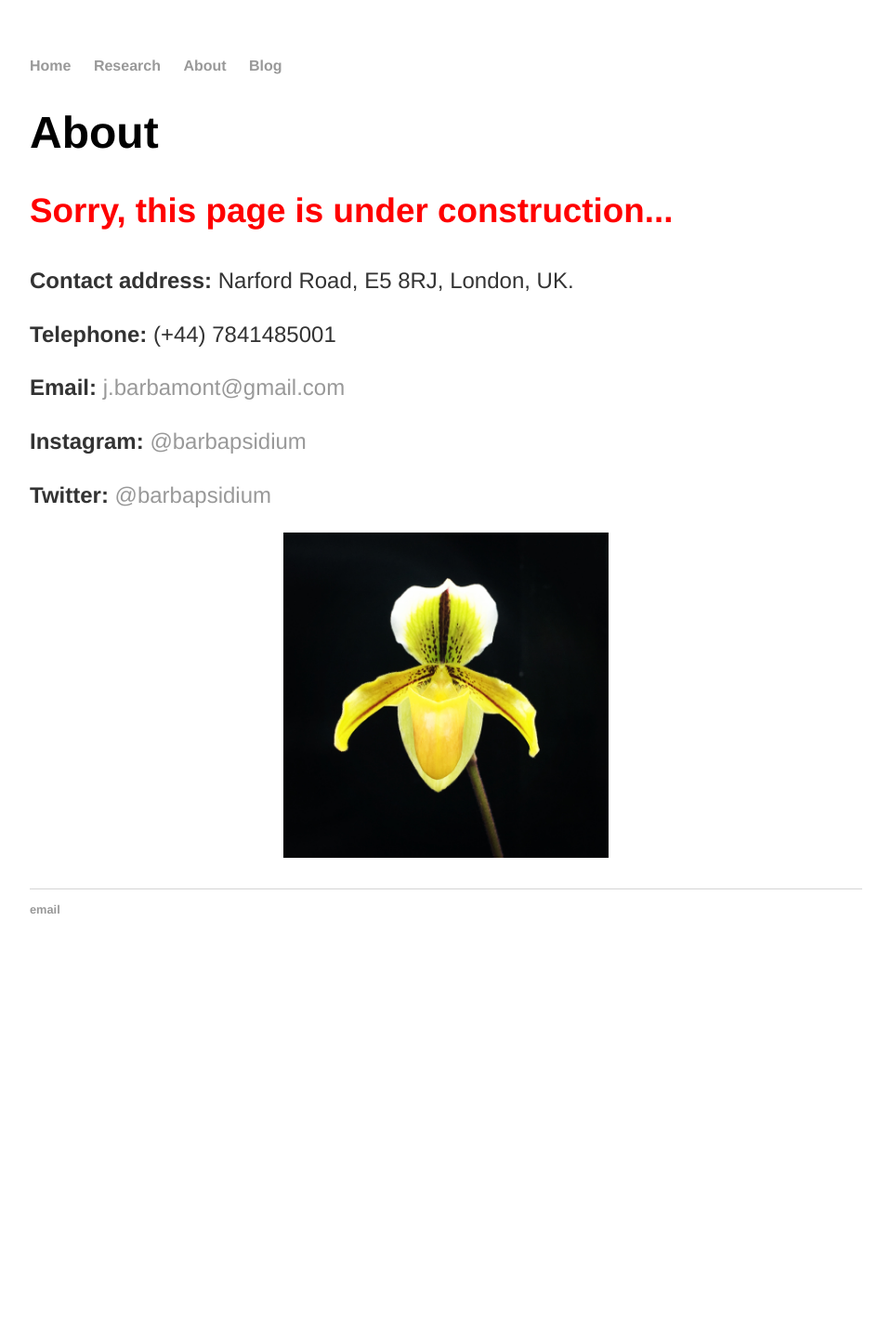
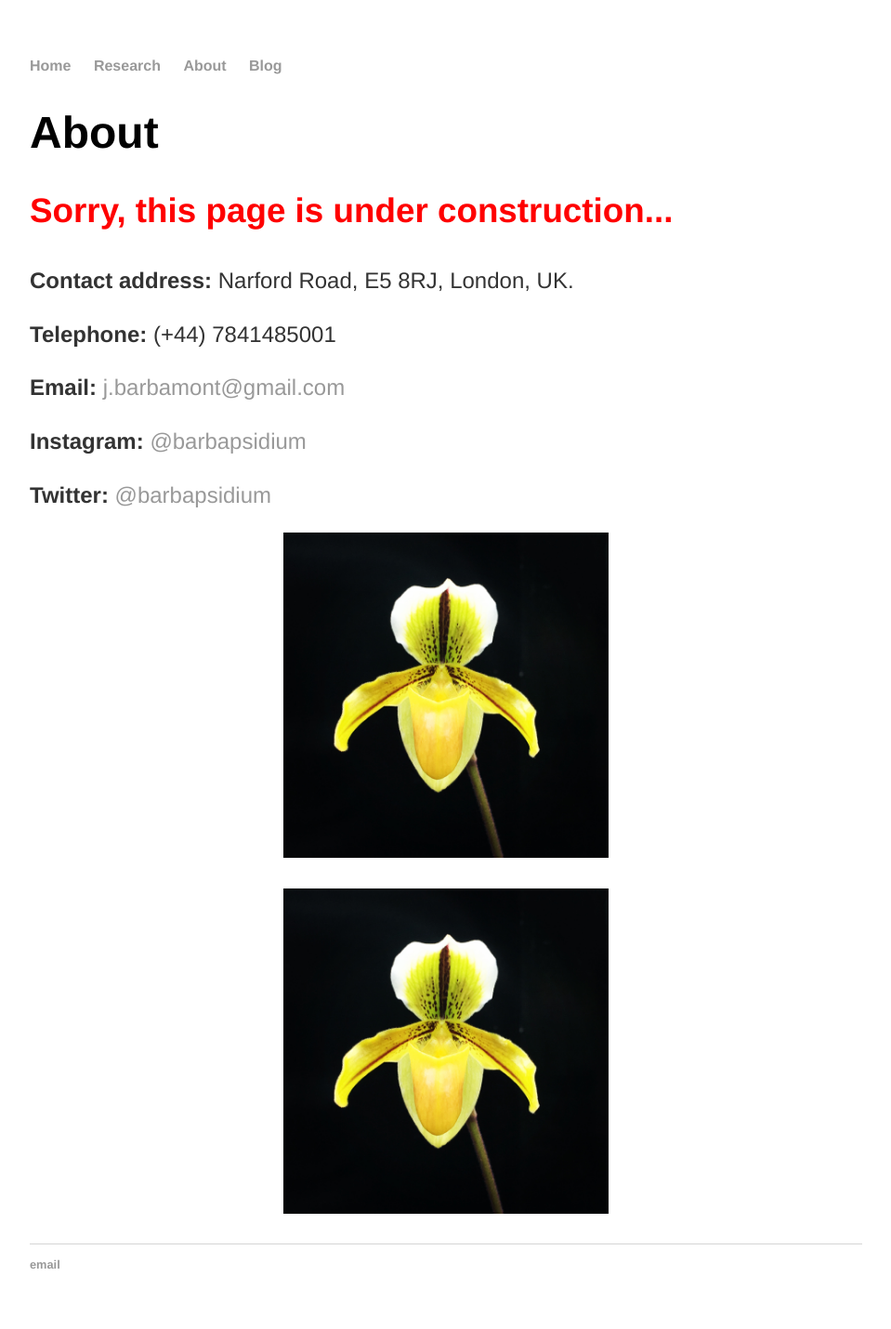
Before and after one commit to josebarbamontoya/josebarbamontoya.github.io, a Jekyll site: the page built from about/index.html, in a window 1280 px wide. Shown: the whole page at 93% size, without its empty margins (160-1119 px from the left). Built offline with Jekyll 4.4.1, drawn with Linux system fonts in a browser that asks for light colours; before the commit the page ends 1047 px from its top, so only the background shows below that.

Commit message:
Update index.html

```diff
--- a/about/index.html
+++ b/about/index.html
@@ -12,5 +12,5 @@ title: Jose Barba-Montoya
 		<p><b>Instagram: </b> <a href="https://www.instagram.com/barbapsidium/">@barbapsidium</a></p>
 		<p><b>Twitter: </b> <a href="https://twitter.com/barbapsidium">@barbapsidium</a></p>
 			<p style="text-align:center;"><img src="/josebarbamontoya.github.io/about/img/photo2.jpg" height="350" width="350"></p>
-
+			<p style="text-align:center;"><img src="/img/photo2.jpg" height="350" width="350"></p>
 		</div>
```
